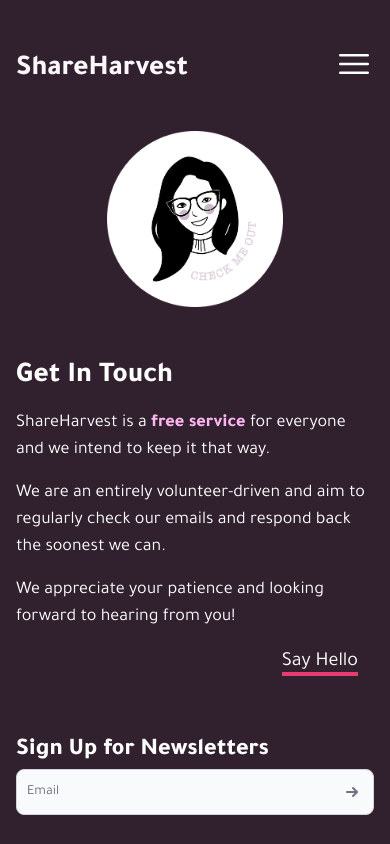
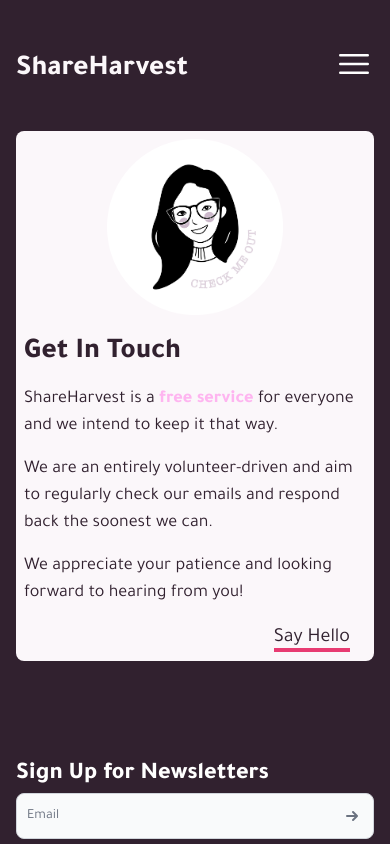
Before and after one commit to DJ-Lor/shareharvest-front-end-react, a React (Create React App) app: page /contactus in a window 390 px wide. Shown: the top 844 px of the page. Built offline with nearby package versions, Linux system fonts and the light colour scheme.

Commit message:
contact us desktop and tablet

```diff
--- a/src/pages/website/ContactUs.jsx
+++ b/src/pages/website/ContactUs.jsx
@@ -1,8 +1,8 @@
 export default function ContactUs() {
   return (
-    <div className="md:px-12 lg:px-14 md:py-16 lg:py-10 flex flex-col-reverse md:flex-row justify-center wrap items-center">
+    <div className="text-brownc flex flex-col-reverse md:flex-row justify-center md:justify-evenly wrap items-center p-2 md:p-10 bg-light rounded-lg mb-10">
       <div className="md:flex md:flex-col md:pr-36">
-        <p className="text-3xl md:text-5xl font-bold mb-3 mt-8">Get In Touch</p>
+        <p className="text-3xl md:text-5xl font-bold mb-3">Get In Touch</p>
 
         <p className="text-lg md:text-xl mb-4">
           ShareHarvest is a{" "}
@@ -19,7 +19,7 @@
         <p className="text-end pr-4 md:pt-4 text-lg md:text-2xl">
           <a
             href="mailto:helloshareharvest@gmail.com"
-            className="border-b-4 border-pinkc text-xl"
+            className="border-b-4 border-pinkc text-xl md:text-3xl"
           >
             Say Hello
           </a>
```
